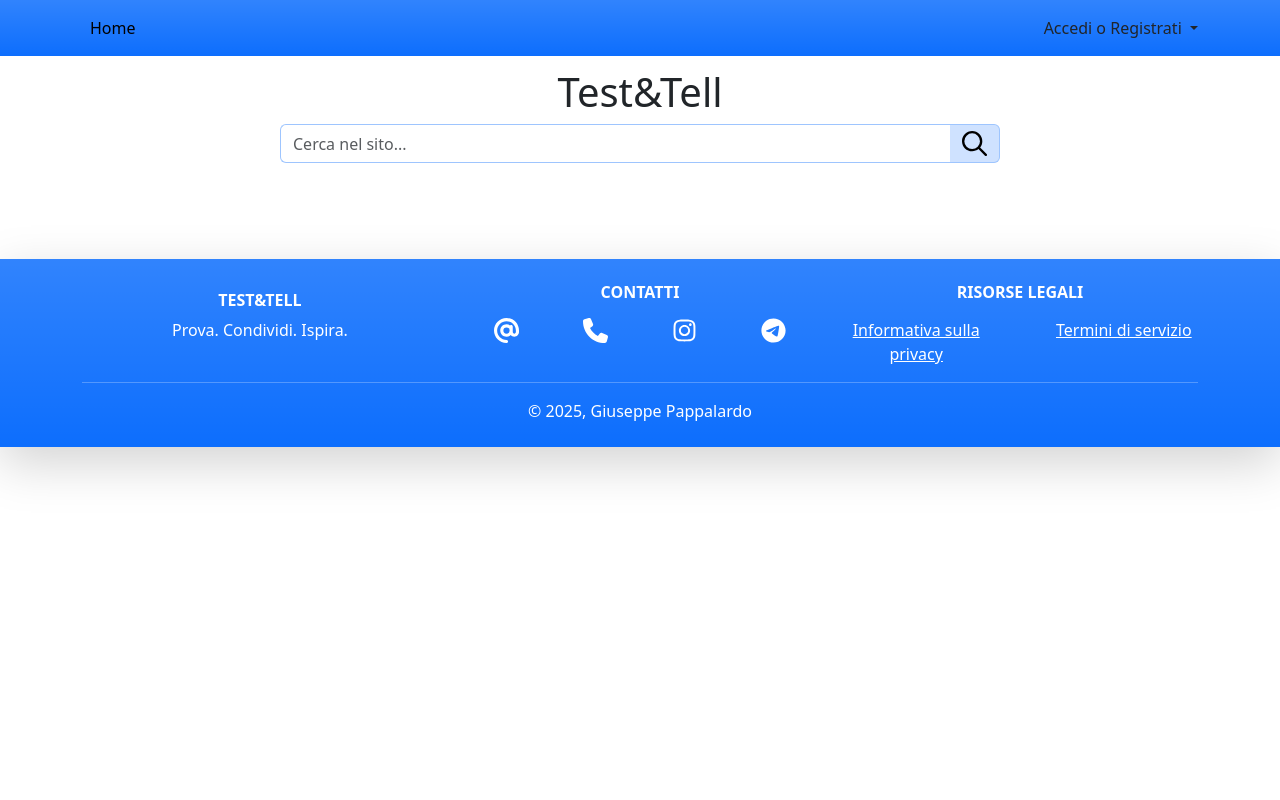
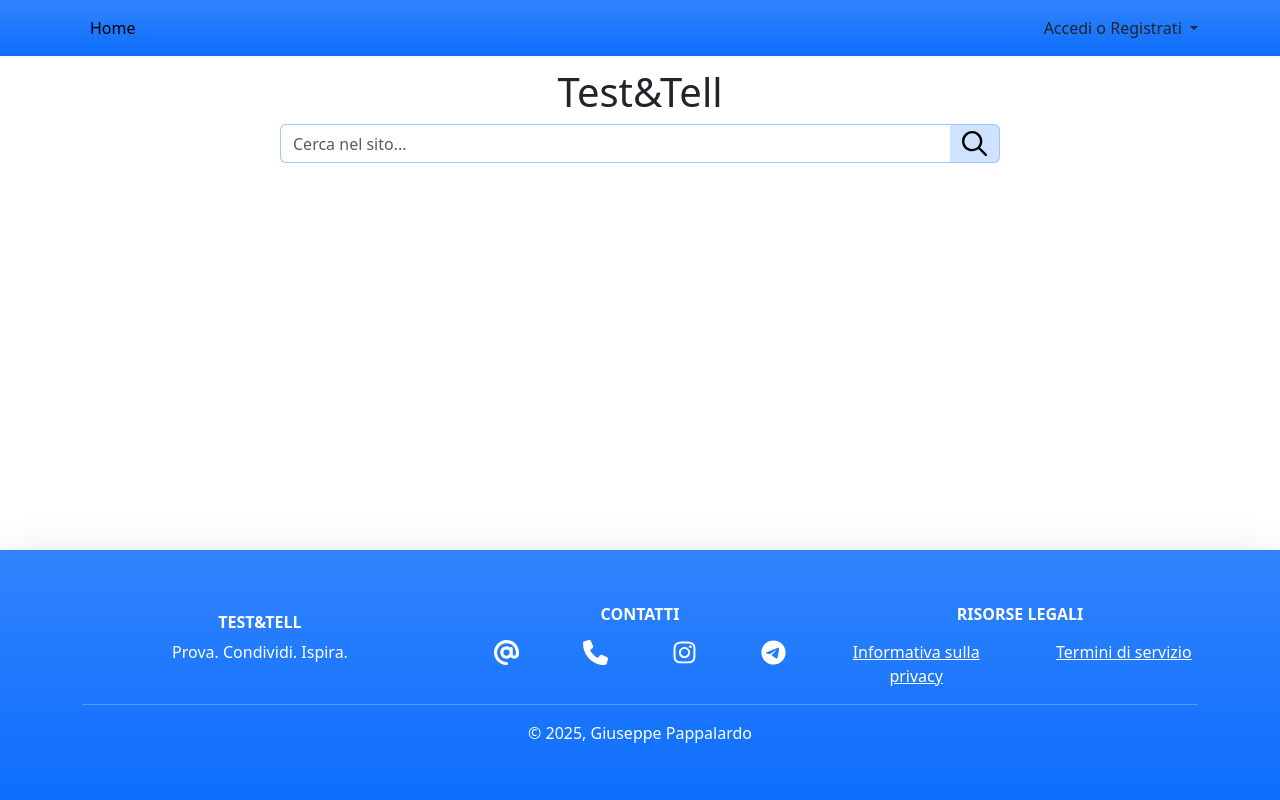
Before and after one commit to c0alfox/fermi-finals, a PHP site: page /app/index.php in a window 1280 px wide. Run offline with PHP 8.4, Linux system fonts and the light colour scheme; data that the repository does not hold is empty.

Commit message:
footer fix

```diff
--- a/web/app/project/details.php
+++ b/web/app/project/details.php
@@ -27,9 +27,10 @@ $project = Project\get($project_id)
     ?>
     <title> Dettagli Progetto </title>
 </head>
-<body class="container">
+<body>
     <?php navbar() ?>
 
+    <main class="container">
         <h1 class="text-center mt-2"> <?= htmlspecialchars($project['project_data']['title']) ?> </h1>
 
         <h2> Abstract </h2>
@@ -65,6 +66,8 @@ $project = Project\get($project_id)
         <script src="/static/js/project.js" type="module"></script>
         <?php endif; ?>
 
+    </main>
+
     <?php footer() ?>
 </body>
 </html>
--- a/web/components/footer.php
+++ b/web/components/footer.php
@@ -1,5 +1,8 @@
 <?php function footer() { ?>
-<footer class="text-bg-primary bg-gradient shadow-lg">
+<div class="footer-padding">
+
+</div>
+<footer class="text-bg-primary bg-gradient shadow-lg d-flex align-items-center justify-content-center">
     <div class="container py-4">
         <div class="row">
             <div class="col-4 d-flex align-items-center justify-content-center">
--- a/web/static/style/main.css
+++ b/web/static/style/main.css
@@ -1,3 +1,19 @@
+body {
+    position: relative;
+    min-height: 100vh;
+}
+
+footer, .footer-padding {
+    height: 250px;
+}
+
+footer {
+    position: absolute;
+    bottom: 0;
+    left: 0;
+    right: 0;
+}
+
 .italic {
     font-style: italic;
 }
```
Lines whose indentation alone changed are shown as unchanged.
